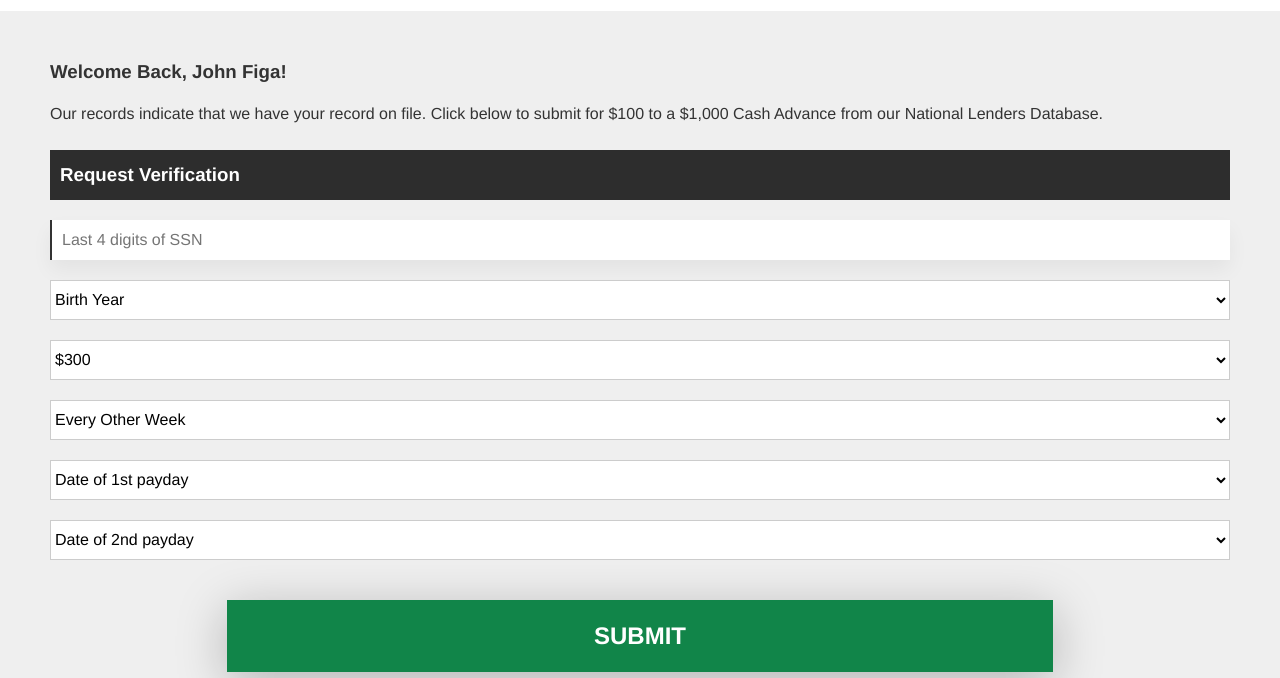
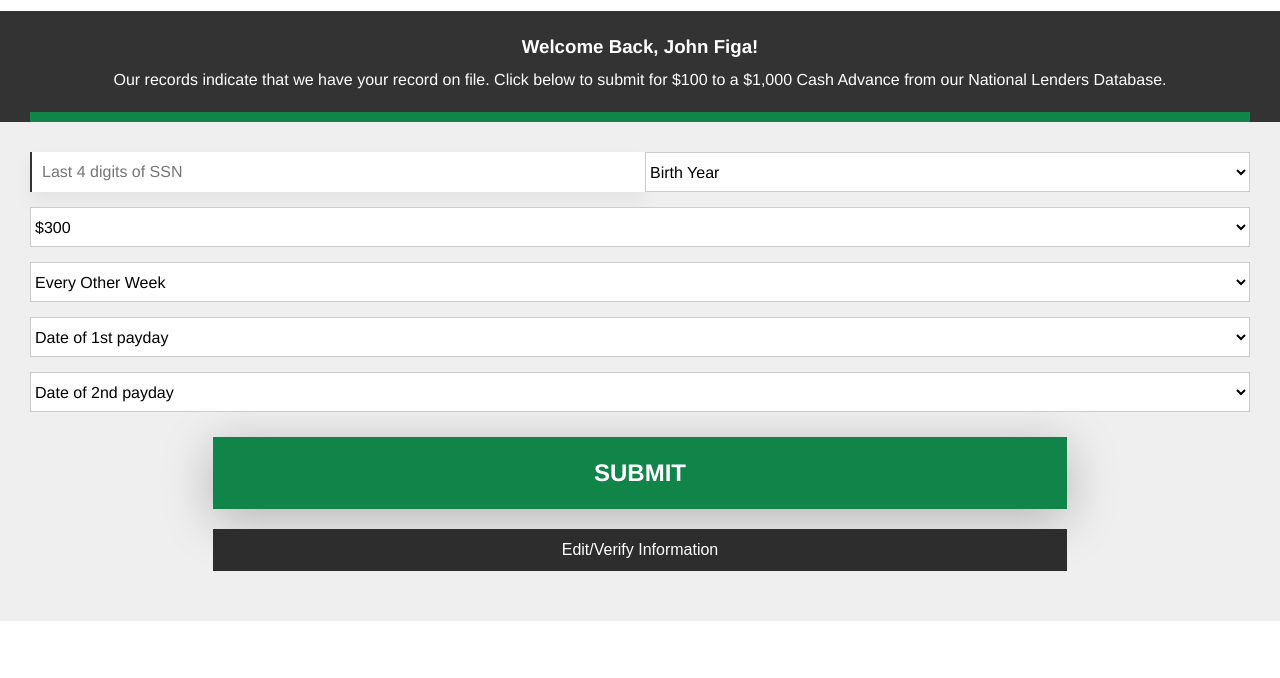
Before and after one commit to IntercomMedia/mobile-template, a plain HTML site: page page4.html in a window 1280 px wide. Shown: the part 53-731 px from the top of the page. Drawn offline with Linux system fonts and the light colour scheme; a script that the page names is missing.

Commit message:
Condense forms and update decline

```diff
--- a/inc/styles.css
+++ b/inc/styles.css
@@ -112,7 +112,7 @@ form{
 
 select,
 input[type=text]{
-	margin-bottom: 20px;
+	margin-bottom: 15px;
 	width:100%;
 }
 
@@ -135,6 +135,10 @@ select {
 	display: flex;
 }
 
+.halves {
+	display: flex;
+}
+
 .thirds select{
 }
 
@@ -148,7 +152,7 @@ p.disclaimer{
 .btn-submit{
 	display: block;
 	text-align: center;
-	margin: 20px auto;
+	margin: 10px auto;
 	font-size: 1.5em;
 	line-height: 3;
 	color: #fff;
@@ -307,8 +311,7 @@ Decline
 }
 
 #decline .heading{
-	padding: 10px;
-	overflow: hidden;
+	margin-bottom: 20px;
 }
 
 #decline .heading h1{
@@ -327,13 +330,17 @@ Decline
 Page4 and Page5
 
 =======================================*/
-.page4{
-	margin: 20px;
+.page4 .heading{
+	padding: 20px 20px;
+	text-transform: none;
 }
 
-.page4 form{
-	padding: 0;
-	margin: 0;
+.page4 .heading h3 {
+	margin: 5px;
+}
+
+.page4 .heading p {
+	margin: 10px;
 }
 
 .secure{
@@ -369,7 +376,7 @@ Page4 and Page5
 	display: block;
 	background: #2d2d2d; /* Old browsers */
 	font-size: 1em;
-	margin: 40px auto;
+	margin: 20px auto;
 	clear: both;
 	color: #fff;
 	border: none;
--- a/page4.html
+++ b/page4.html
@@ -175,17 +175,14 @@
 <header>
 	<img src="img/logo_mobile.png" />
 </header>
-<form name="formOffer" id="formOffer" method="POST" action="/gateway-2/">
 <div class="page4">
+	<div class="heading">
 		<h3>Welcome Back, John Figa!</h3>
 		<p>Our records indicate that we have your record on file.  Click below to submit for $100 to a $1,000 Cash Advance from our National Lenders Database.</p>
-	<div class="secure">
+	</div>
 
-<!--
-		<img id="lock" src="/img/mobile/lockIcon.png"/>
-//-->
-		<h3>Request Verification</h3>
-	</div>
+	<form name="formOffer" id="formOffer" method="POST" action="/gateway-2/">
+	<div class="halves">
 		<input type="text" name="ssn3" value="" placeholder="Last 4 digits of SSN"/>
 		<select id="dobY" name="dobY">
 			<option value="">Birth Year</option>
@@ -259,6 +256,7 @@
 	<option value="1931">1931</option>
 
 		</select>
+	</div>
 	<select id="amt" name="amt">
 		<option value="">Desired loan amount</option>
 		<option value="100">$100</option>
```
Also changed, not shown: decline.html (+2 -3 lines), index.html (+5 -3 lines), page5.html (+4 -7 lines). Lines whose indentation alone changed are shown as unchanged.
